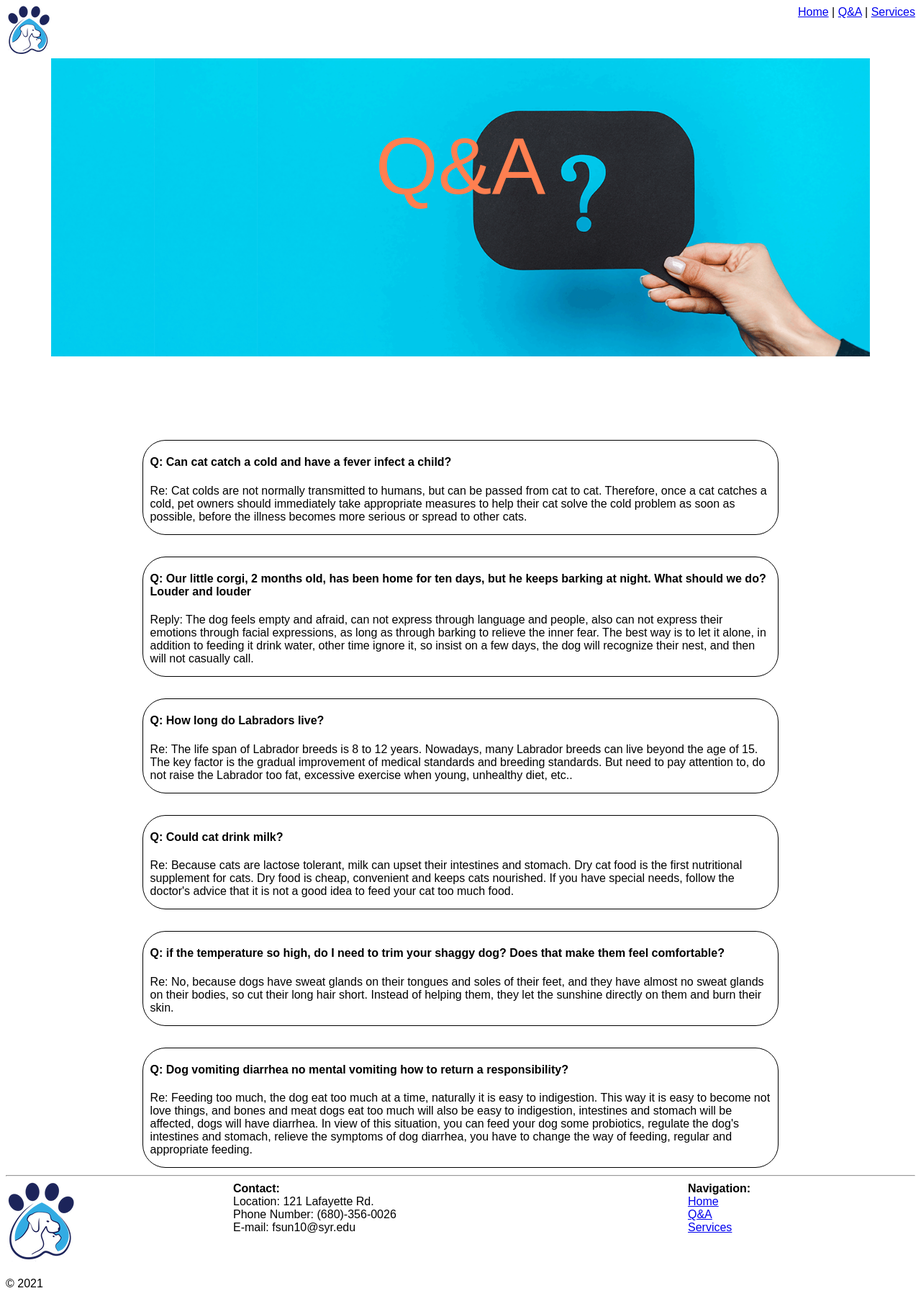
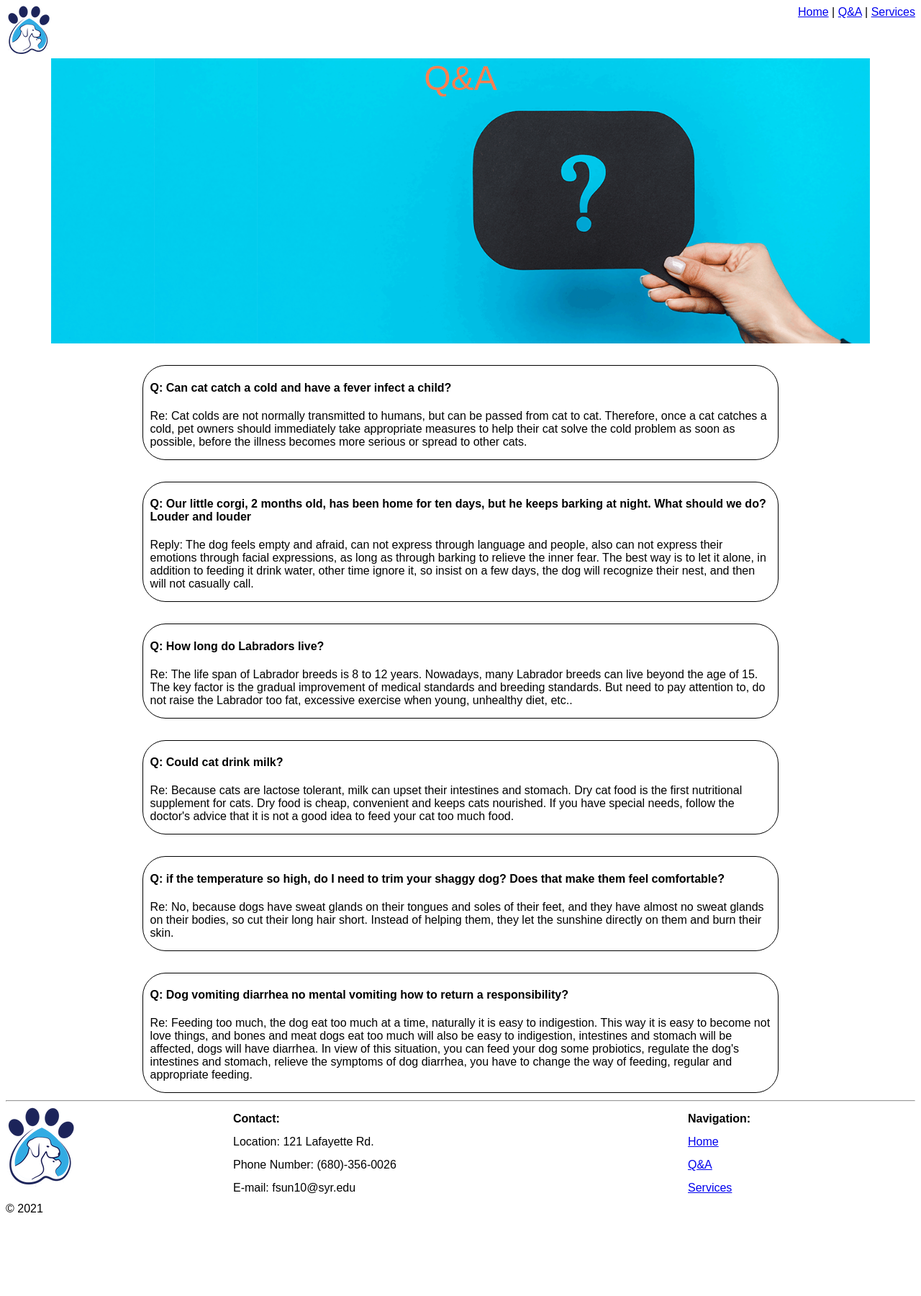
Before and after one commit to fsun10-su/ist263, a plain HTML site: page project/MS6/q&a.html in a window 1280 px wide. Shown: the whole page at 72% size. After the commit the page ends 1696 px from the top, so only its background shows below. Drawn offline with Linux system fonts and the light colour scheme.

Commit message:
project qa

```diff
--- a/project/MS6/q&a.html
+++ b/project/MS6/q&a.html
@@ -15,7 +15,9 @@
             <a href="services.html">   Services</a></div>
     </nav>
 
-    <div class="qa_title">Q&A</div>
+    <div class="qa_title_image">
+        <div class="qa_title">Q&A</div>
+    </div>
     <div class="qa_main">
         <article class="q1">
             <h4>Q: Can cat catch a cold and have a fever infect a child?</h4>
--- a/project/MS6/stylesheet.css
+++ b/project/MS6/stylesheet.css
@@ -4,17 +4,19 @@ body {
 nav {display: flex;
     justify-content: space-between;
 }
-.qa_title {
+nav img {max-width: 100%;}
+.qa_title_image {
     background-image: url(../images/qa_background1.png);
     background-repeat: no-repeat;
     background-size: 100%;
-    height: 500px;
+    padding-bottom: 27%;
     width: 90%;
     margin: 0 auto;
+}
+.qa_title {
     text-align: center;
-    line-height: 300px;
     color: coral;
-    font-size: 7em;
+    font-size: 3em;
 }
 .qa_main {
     margin-left: 15%;
@@ -31,15 +33,20 @@ nav {display: flex;
 }
 footer{
     display: flex;
-    justify-content: space-between;
+    justify-content: space-around;
 }
 .ft_logo {
     flex: 1;
 }
-.ft_logo img {justify-content: center;}
+.ft_logo img {
+    max-width: 100%;
+    margin: 0 auto;
+}
 .ft_contact {
     flex: 2;
+    line-height: 2em;
 }
 .ft_nav {
     flex: 1;
+    line-height: 2em;
 }
```
Also changed, not shown: 1 other file.
